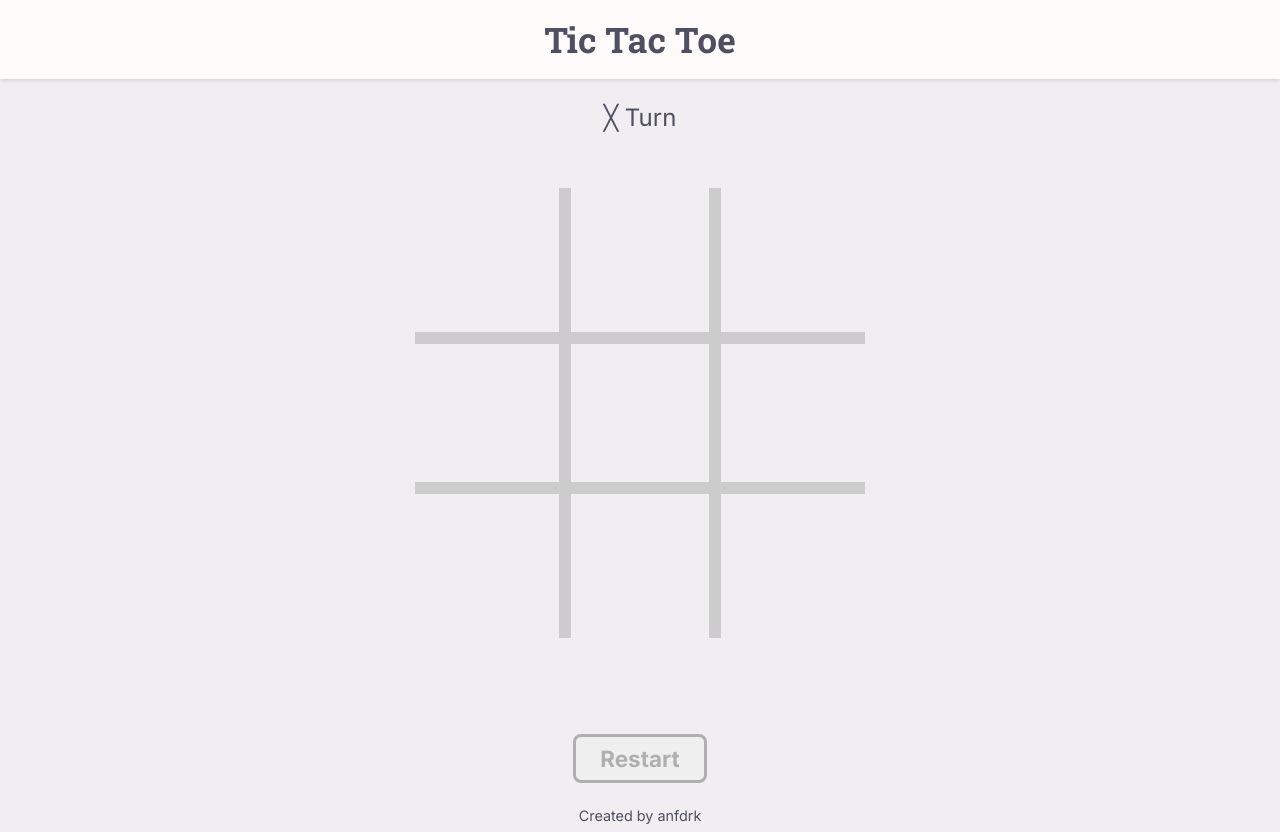
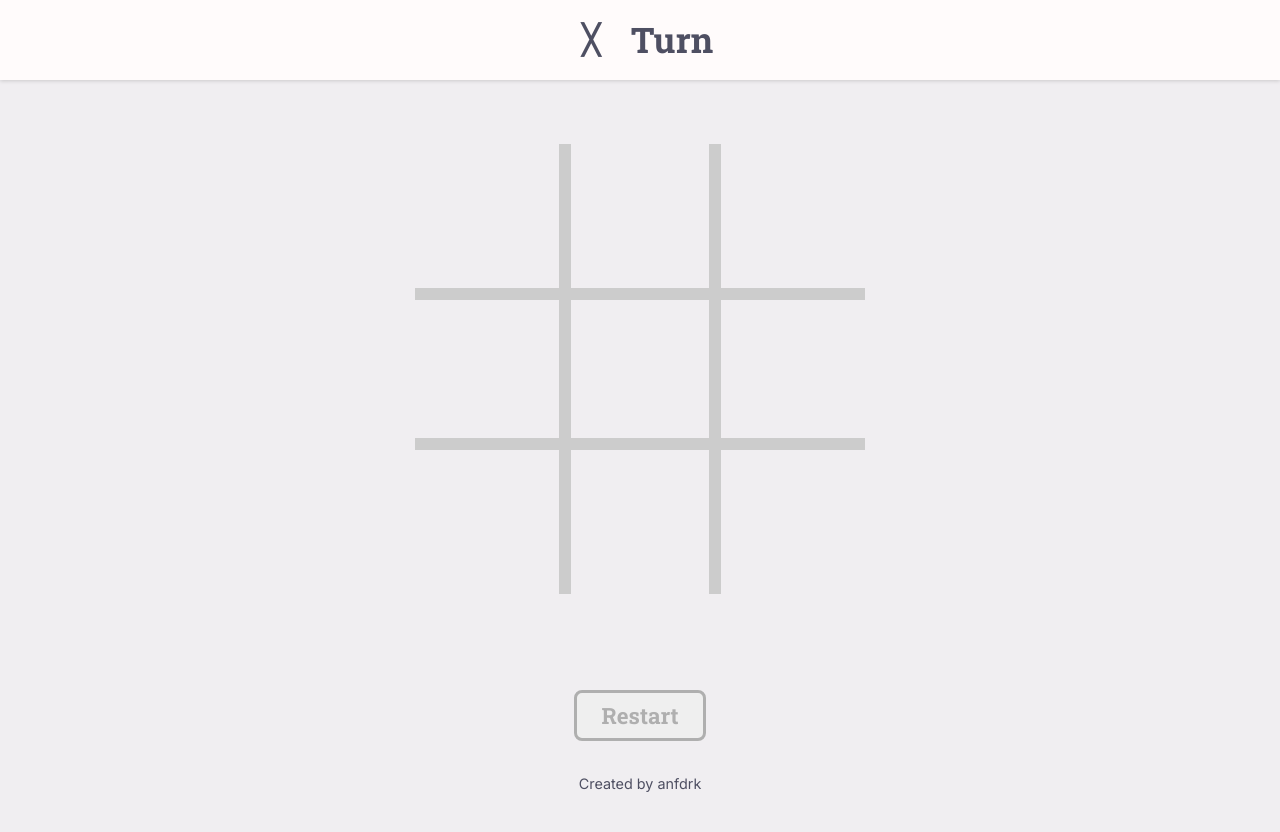
Before and after one commit to anfdrk/tic-tac-toe, a plain HTML site: page index.html in a window 1280 px wide. Both pictures are taken after a click on the button "Restart". After the commit the page ends 800 px from the top, so only its background shows below. Drawn offline with Linux system fonts and the light colour scheme.

Commit message:
Correct status message display

```diff
--- a/index.html
+++ b/index.html
@@ -12,10 +12,10 @@
 </head>
 <body>
   <header class="header">
-    <h1>Tic Tac Toe</h1>
+    <span class="sign" id="sign"></span>
+    <h1 id="status"></h1>
   </header>
   <main class="main">
-    <div class="status" id="status"></div>
     <div class="gameboard">
       <div class="cell grid-top grid-left" data-index="0"></div>
       <div class="cell grid-top" data-index="1"></div>
--- a/script.js
+++ b/script.js
@@ -29,6 +29,7 @@ const GameBoard = (() => {
 
 const ScreenController = (() => {
   const status = document.getElementById('status');
+  const playerSign = document.getElementById('sign');
   const cells = document.querySelectorAll('.cell');
   const restartBtn = document.querySelector('.restart-btn');
 
@@ -44,7 +45,8 @@ const ScreenController = (() => {
     GameBoard.reset();
     GameController.reset();
     updateGameboard();
-    updateStatus('╳ Turn');
+    playerSign.classList.remove('hidden');
+    updateStatus('╳', 'turn');
   });
 
   function updateGameboard() {
@@ -53,8 +55,19 @@ const ScreenController = (() => {
     }
   }
 
-  function updateStatus(message) {
-    status.textContent = message;
+  function updateStatus(sign, message) {
+    if (message === 'turn') {
+      playerSign.textContent = sign;
+      status.textContent = 'Turn';
+    }
+    if (message === 'win') {
+      playerSign.textContent = sign;
+      status.textContent = 'WIN!';
+    }
+    if (message === 'draw') {
+      playerSign.classList.add('hidden');
+      status.textContent = 'DRAW';
+    }
   }
 
   return { updateStatus };
@@ -65,22 +78,22 @@ const GameController = (() => {
   const playerO = Player('◯');
   let currentPlayer = playerX;
   let isOver = false;
-  ScreenController.updateStatus('╳ Turn');
+  ScreenController.updateStatus(currentPlayer.sign, 'turn');
 
   function makeMove(index) {
     GameBoard.setCell(index, currentPlayer.sign);
     if (checkWin()) {
-      ScreenController.updateStatus(`${currentPlayer.sign} WIN!`);
+      ScreenController.updateStatus(currentPlayer.sign, 'win');
       this.isOver = true;
       return;
     }
     if (checkDraw()) {
-      ScreenController.updateStatus('DRAW');
+      ScreenController.updateStatus(currentPlayer.sign, 'draw');
       this.isOver = true;
       return;
     }
     switchPlayer();
-    ScreenController.updateStatus(`${currentPlayer.sign} Turn`);
+    ScreenController.updateStatus(currentPlayer.sign, 'turn');
   }
 
   function checkWin() {
--- a/style.css
+++ b/style.css
@@ -37,6 +37,10 @@ button {
 }
 
 .header {
+  display: flex;
+  align-items: center;
+  justify-content: center;
+  width: 100%;
   background-color: var(--header);
   box-shadow: rgba(0, 0, 0, 0.16) 0px 1px 4px;
   padding: 1rem;
@@ -45,6 +49,19 @@ button {
 h1 {
   font-family: 'Roboto Slab', sans-serif;
   font-size: 2.2rem;
+  line-height: 3rem;
+}
+
+.sign {
+  font-size: 1.8rem;
+  font-weight: 900;
+  line-height: 3rem;
+  width: 3rem;
+  margin-right: 1rem;
+}
+
+.hidden {
+  display: none;
 }
 
 .main {
@@ -110,6 +127,7 @@ h1 {
   font-size: 1.4rem;
   border: 3px solid #afafaf;
   color: #afafaf;
+  font-family: 'Roboto Slab', sans-serif;
 }
 
 .restart-btn:hover {
```
